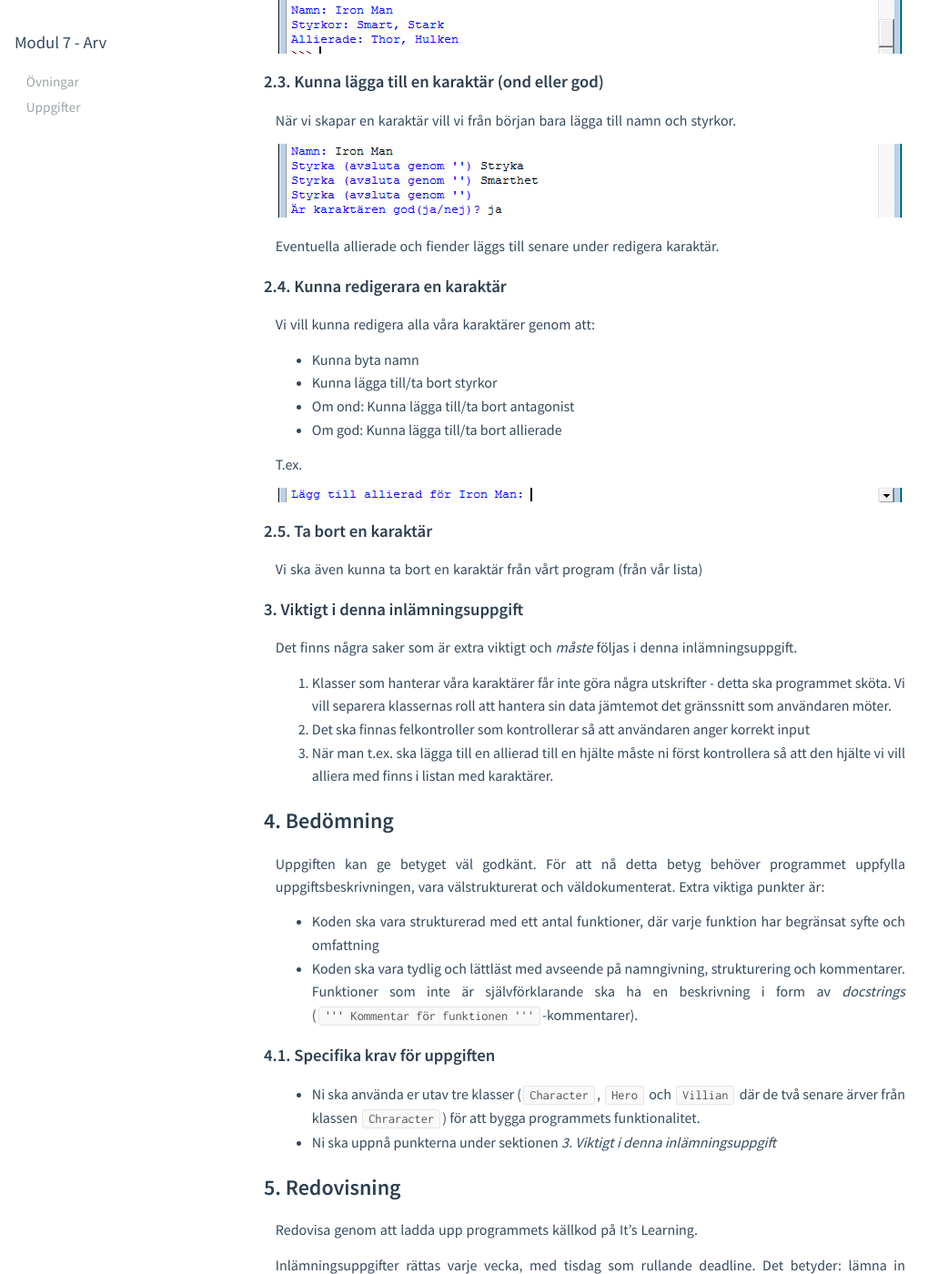
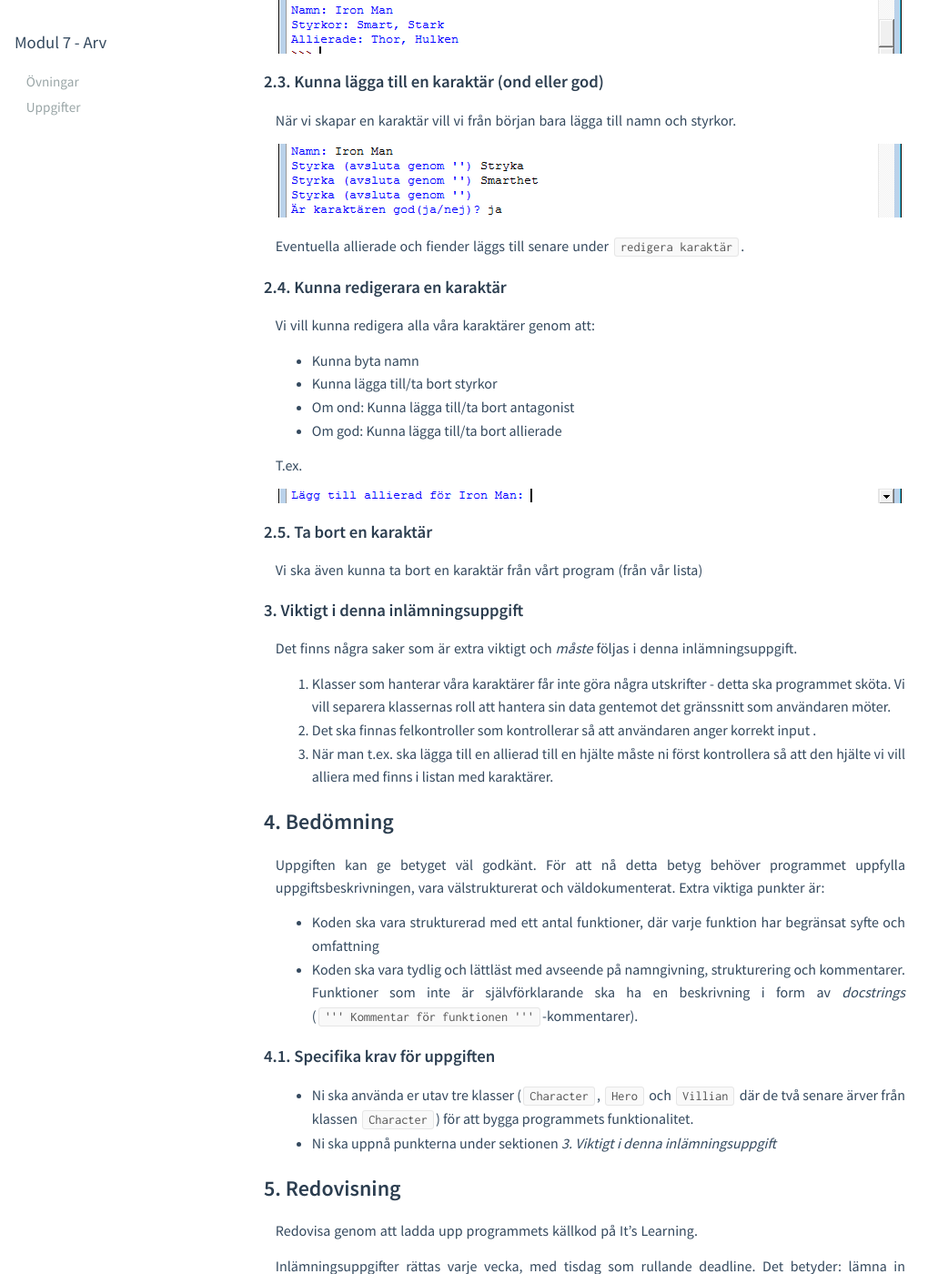
Before and after one commit to mau-dvmt/ia-python, a Jekyll site: the page built from modules/m7/assignments/U2.md, in a window 1280 px wide and 1400 px high, scrolled down 1399 px. Shown: the whole window at 91% size, without its empty margins (0-1042 px from the left). Built offline with Jekyll 4.4.1, drawn with Linux system fonts in a browser that asks for light colours.

Commit message:
Language-related stuff, mostly

```diff
--- a/modules/m7/assignments/U2.md
+++ b/modules/m7/assignments/U2.md
@@ -54,7 +54,7 @@ När vi skapar en karaktär vill vi från början bara lägga till namn och styr
 
 ![Idle](images/idle7.png)
 
-Eventuella allierade och fiender läggs till senare under redigera karaktär.
+Eventuella allierade och fiender läggs till senare under `redigera karaktär`.
 
 ### 2.4. Kunna redigerara en karaktär
 
@@ -77,8 +77,8 @@ Vi ska även kunna ta bort en karaktär från vårt program (från vår lista)
 
 Det finns några saker som är extra viktigt och _måste_ följas i denna inlämningsuppgift.
 
-1. Klasser som hanterar våra karaktärer får inte göra några utskrifter - detta ska programmet sköta. Vi vill separera klassernas roll att hantera sin data jämtemot det gränssnitt som användaren möter.
-2. Det ska finnas felkontroller som kontrollerar så att användaren anger korrekt input
+1. Klasser som hanterar våra karaktärer får inte göra några utskrifter - detta ska programmet sköta. Vi vill separera klassernas roll att hantera sin data gentemot det gränssnitt som användaren möter.
+2. Det ska finnas felkontroller som kontrollerar så att användaren anger korrekt input .
 3. När man t.ex. ska lägga till en allierad till en hjälte måste ni först kontrollera så att den hjälte vi vill alliera med finns i listan med karaktärer.
 
 ## 4. Bedömning
@@ -90,7 +90,7 @@ Uppgiften kan ge betyget väl godkänt. För att nå detta betyg behöver progra
 
 ### 4.1. Specifika krav för uppgiften
 
-- Ni ska använda er utav tre klasser (`Character`, `Hero` och `Villian` där de två senare ärver från klassen `Chraracter`) för att bygga programmets funktionalitet.
+- Ni ska använda er utav tre klasser (`Character`, `Hero` och `Villian` där de två senare ärver från klassen `Character`) för att bygga programmets funktionalitet.
 - Ni ska uppnå punkterna under sektionen _3. Viktigt i denna inlämningsuppgift_
 
 ## 5. Redovisning
```
Also changed, not shown: modules/m7/assignments/U1.md (+3 -3 lines).
